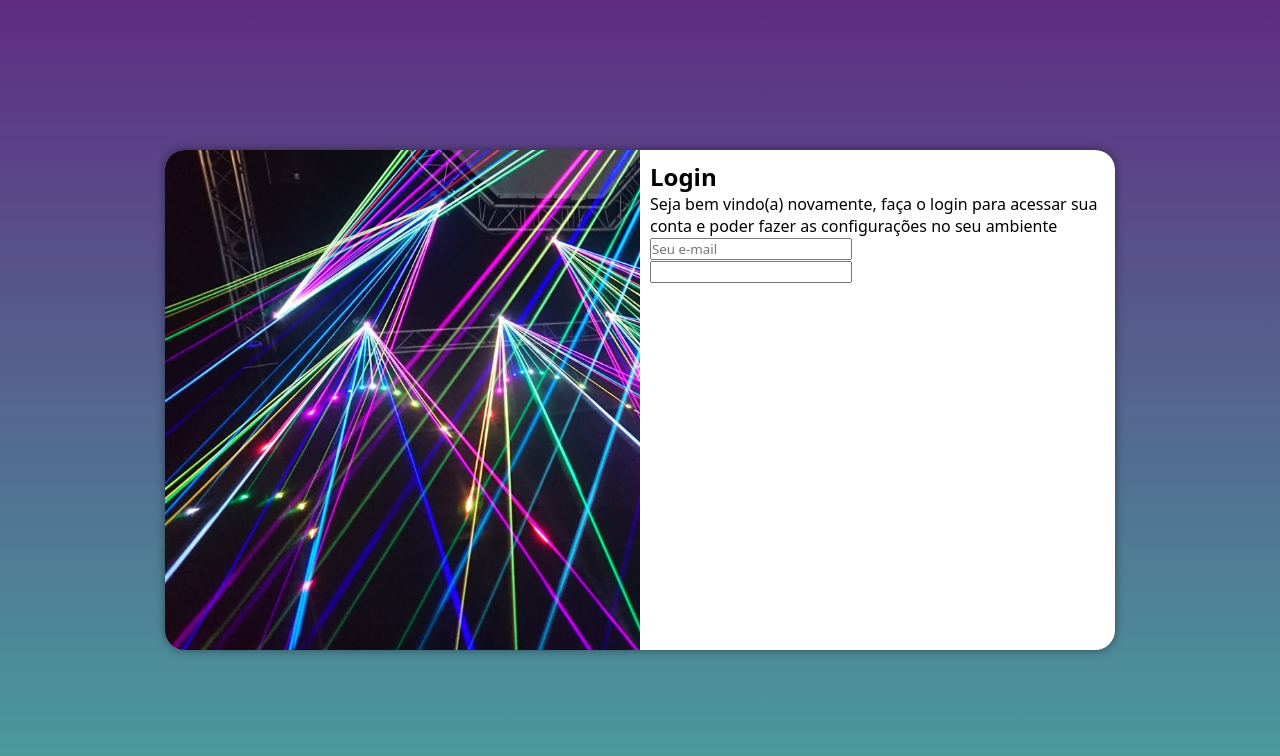
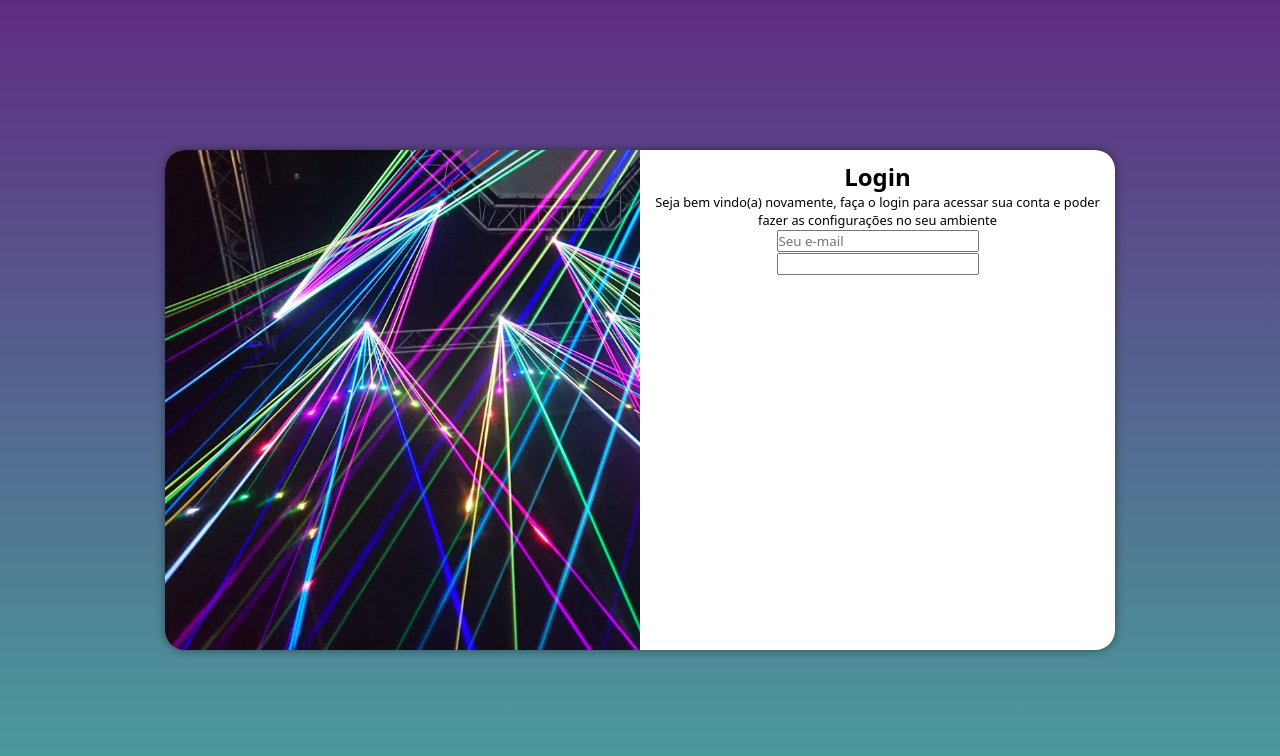
Before and after one commit to SaraMonique13/tela-login, a plain HTML site: page index.html in a window 1280 px wide. Drawn offline with Linux system fonts and the light colour scheme.

Commit message:
Update style.css

```diff
--- a/estilos/style.css
+++ b/estilos/style.css
@@ -54,3 +54,12 @@ section#login > div#formulario{
     display: block;
     padding: 10px;
 }
+
+div#formulario{
+    text-align: center;
+    margin-bottom: 10px;
+}
+
+div#formulario > p{
+    font-size: 0.8em;
+}
```
